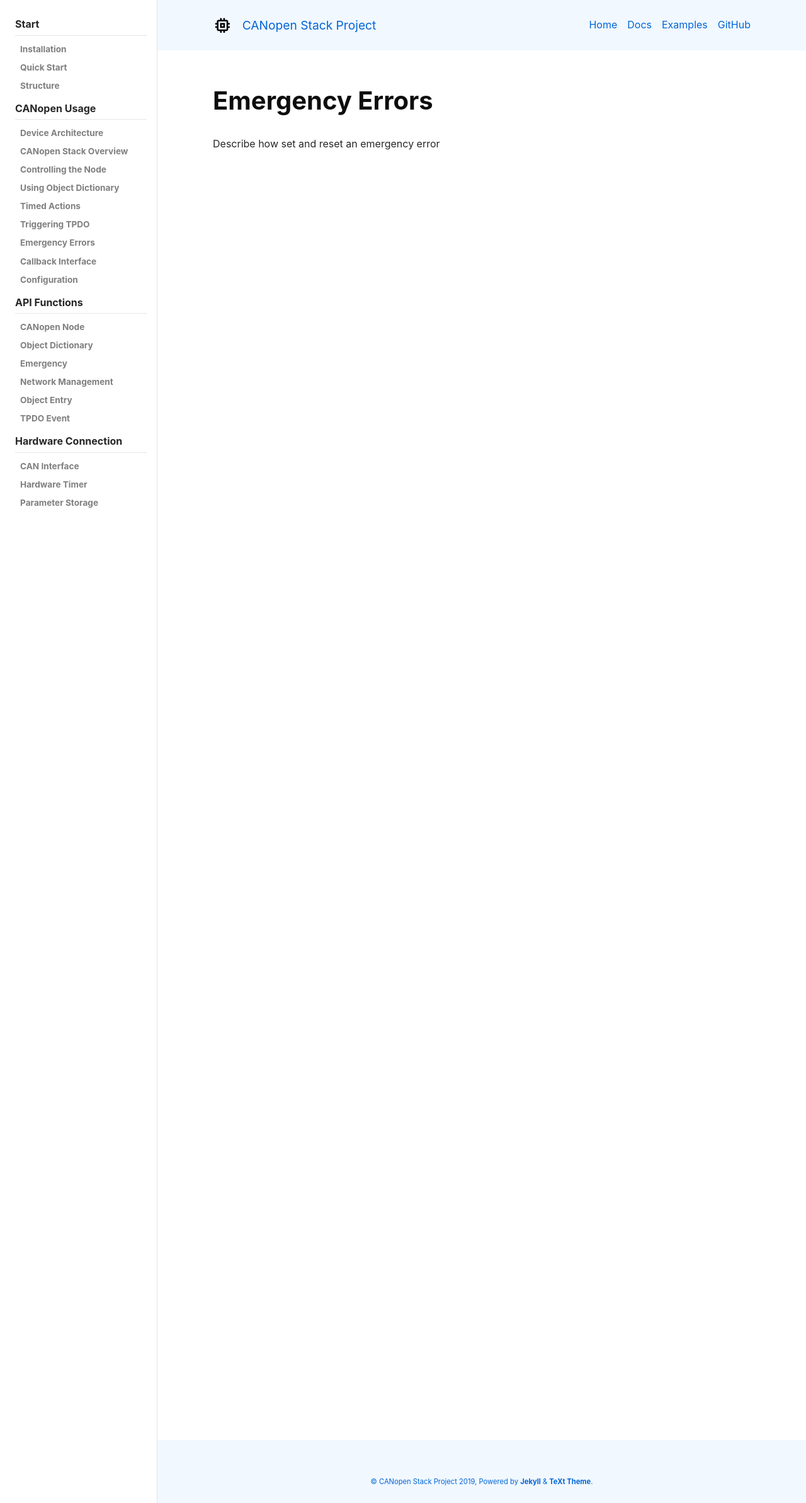
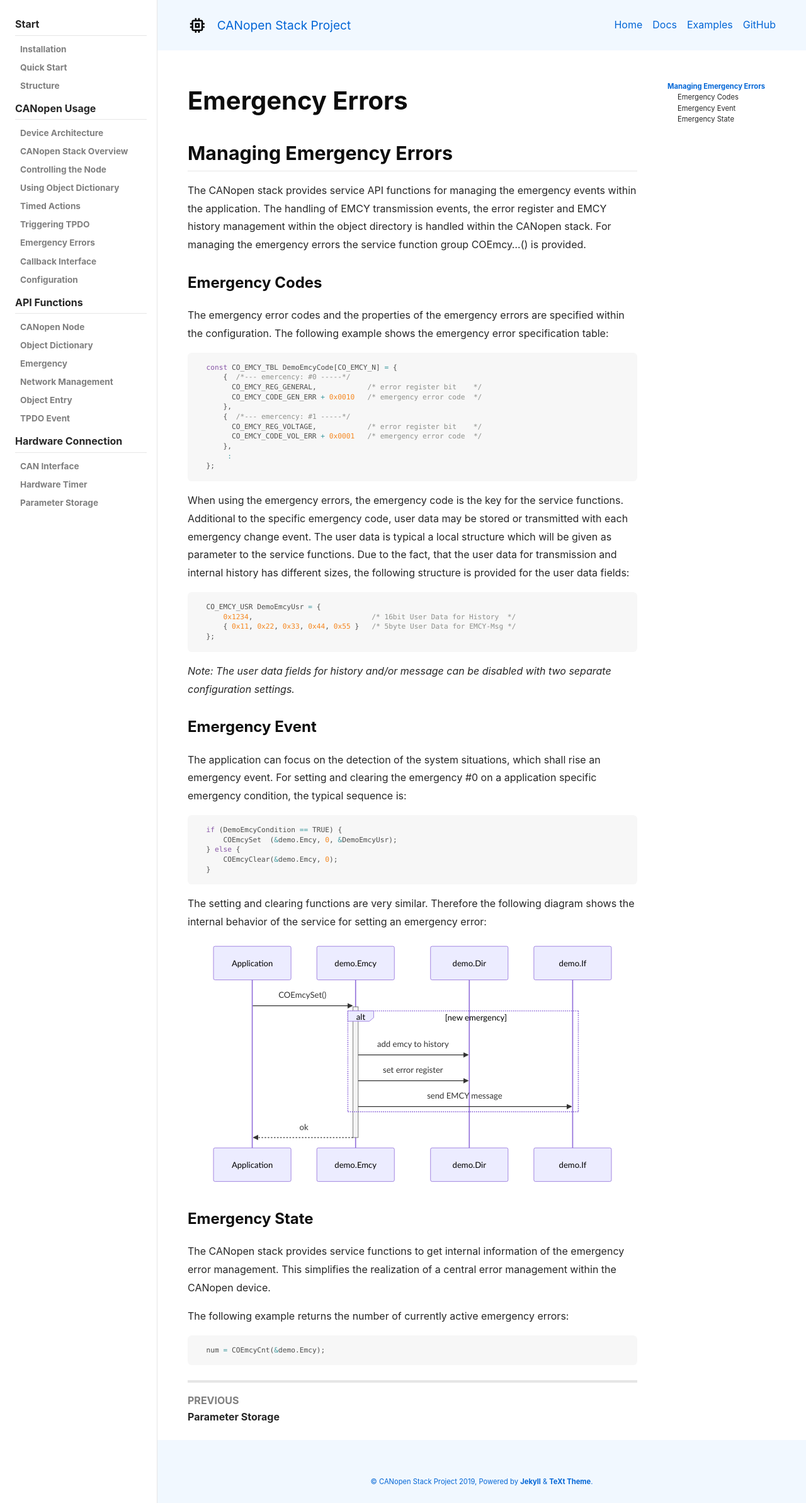
Before and after one commit to embedded-office/canopen-stack, a Jekyll site: the page built from docs/docs/usecase/emergency.md, in a window 1280 px wide. Shown: the whole page at 63% size. Built offline with Jekyll 4.4.1, drawn with Linux system fonts in a browser that asks for light colours; nearby versions of some CDN libraries.

Commit message:
add timer, emergency and PDO triggering

````diff
--- a/docs/docs/usecase/emergency.md
+++ b/docs/docs/usecase/emergency.md
@@ -1,8 +1,83 @@
 ---
-layout: page
+layout: article
 title: Emergency Errors
 sidebar:
   nav: docs
+aside:
+  toc: true
 ---
 
-Describe how set and reset an emergency error
+## Managing Emergency Errors
+
+The CANopen stack provides service API functions for managing the emergency events within the application. The handling of EMCY transmission events, the error register and EMCY history management within the object directory is handled within the CANopen stack. For managing the emergency errors the service function group COEmcy…() is provided.
+
+
+### Emergency Codes
+
+The emergency error codes and the properties of the emergency errors are specified within the configuration. The following example shows the emergency error specification table:
+
+```c
+  const CO_EMCY_TBL DemoEmcyCode[CO_EMCY_N] = {
+      {  /*--- emercency: #0 -----*/
+        CO_EMCY_REG_GENERAL,            /* error register bit    */
+        CO_EMCY_CODE_GEN_ERR + 0x0010   /* emergency error code  */
+      },
+      {  /*--- emercency: #1 -----*/
+        CO_EMCY_REG_VOLTAGE,            /* error register bit    */
+        CO_EMCY_CODE_VOL_ERR + 0x0001   /* emergency error code  */
+      },
+       :
+  };
+```
+
+When using the emergency errors, the emergency code is the key for the service functions. Additional to the specific emergency code, user data may be stored or transmitted with each emergency change event. The user data is typical a local structure which will be given as parameter to the service functions. Due to the fact, that the user data for transmission and internal history has different sizes, the following structure is provided for the user data fields:
+
+```c
+  CO_EMCY_USR DemoEmcyUsr = {
+      0x1234,                            /* 16bit User Data for History  */
+      { 0x11, 0x22, 0x33, 0x44, 0x55 }   /* 5byte User Data for EMCY-Msg */
+  };
+```
+
+*Note: The user data fields for history and/or message can be disabled with two separate configuration settings.*
+
+
+### Emergency Event
+
+The application can focus on the detection of the system situations, which shall rise an emergency event. For setting and clearing the emergency #0 on a application specific emergency condition, the typical sequence is:
+
+```c
+  if (DemoEmcyCondition == TRUE) {
+      COEmcySet  (&demo.Emcy, 0, &DemoEmcyUsr);
+  } else {
+      COEmcyClear(&demo.Emcy, 0);
+  }
+```
+
+The setting and clearing functions are very similar. Therefore the following diagram shows the internal behavior of the service for setting an emergency error:
+
+```mermaid
+sequenceDiagram
+    participant A as Application
+    participant E as demo.Emcy
+    participant D as demo.Dir
+    participant I as demo.If
+    A->>+E: COEmcySet()
+    alt new emergency
+    E->>D: add emcy to history
+    E->>D: set error register
+    E->>I: send EMCY message
+    end
+    E-->>-A: ok
+```
+
+
+### Emergency State
+
+The CANopen stack provides service functions to get internal information of the emergency error management. This simplifies the realization of a central error management within the CANopen device.
+
+The following example returns the number of currently active emergency errors:
+
+```c
+  num = COEmcyCnt(&demo.Emcy);
+```
````
Also changed, not shown: docs/docs/usecase/actions.md (+54 -2 lines), docs/docs/usecase/tpdo.md (+28 -2 lines).
